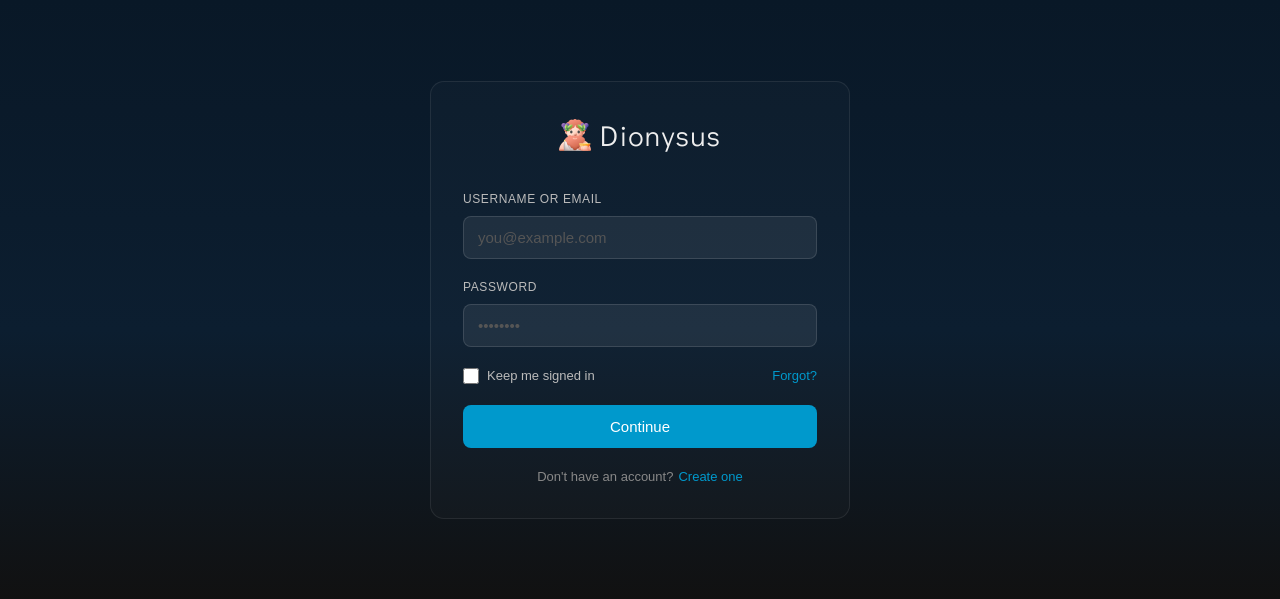
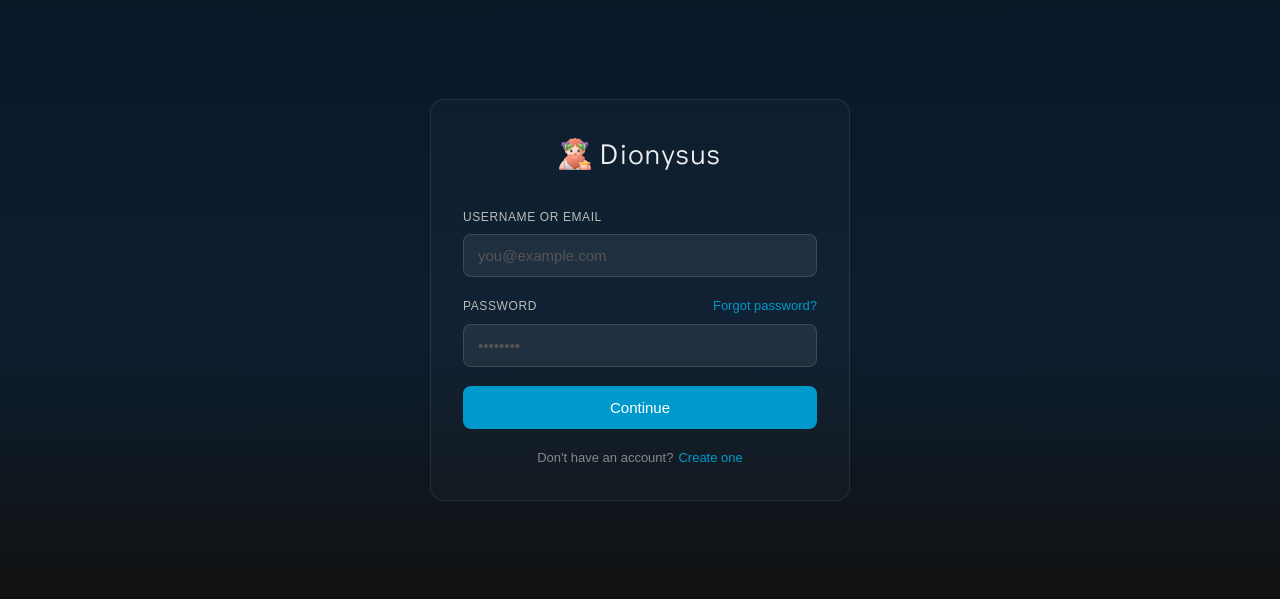
Before and after one commit to nyte-labs/dionysus, a Spring app: page /login in a window 1280 px wide. Shown: the top 599 px of the page. Run offline with Thymeleaf, Linux system fonts and the light colour scheme; the template is opened without the code that fills it, so the values that code supplies are empty.

Commit message:
NL-38 Polish the login page (#6)

```diff
--- a/src/main/resources/static/css/login.css
+++ b/src/main/resources/static/css/login.css
@@ -7,6 +7,6 @@
 .logo-container .nav-brand {font-size: 1.8rem}
 
 .input-group {display: flex;flex-direction: column;gap: var(--radius-md)}
-.form-options {display: flex;align-items: center;justify-content: space-between}
+.label-row {display: flex;align-items: baseline;justify-content: space-between}
 
 .footer-text {display: flex;align-items: center;justify-content: center;gap: 1px;font-size: 13px;color: var(--text-muted);margin: 0}
--- a/src/main/resources/templates/login.html
+++ b/src/main/resources/templates/login.html
@@ -29,17 +29,13 @@
                     </div>
 
                     <div class="input-group">
-                        <label class="input-label">Password</label>
+                        <div class="label-row">
+                            <label class="input-label">Password</label>
+                            <a href="#" class="link-accent">Forgot password?</a>
+                        </div>
                         <input type="password" id="password-input" class="text-input" placeholder="••••••••" name="password"/>
                     </div>
 
-                    <div class="form-options">
-                        <div class="checkbox-group">
-                            <input type="checkbox" id="remember" name="remember-me" class="checkbox-input"/>
-                            <label for="remember" class="checkbox-label">Keep me signed in</label>
-                        </div>
-                        <a href="#" class="link-accent">Forgot?</a>
-                    </div>
                     <button type="submit" class="btn-primary">Continue</button>
 
                     <div class="footer-text">
```
